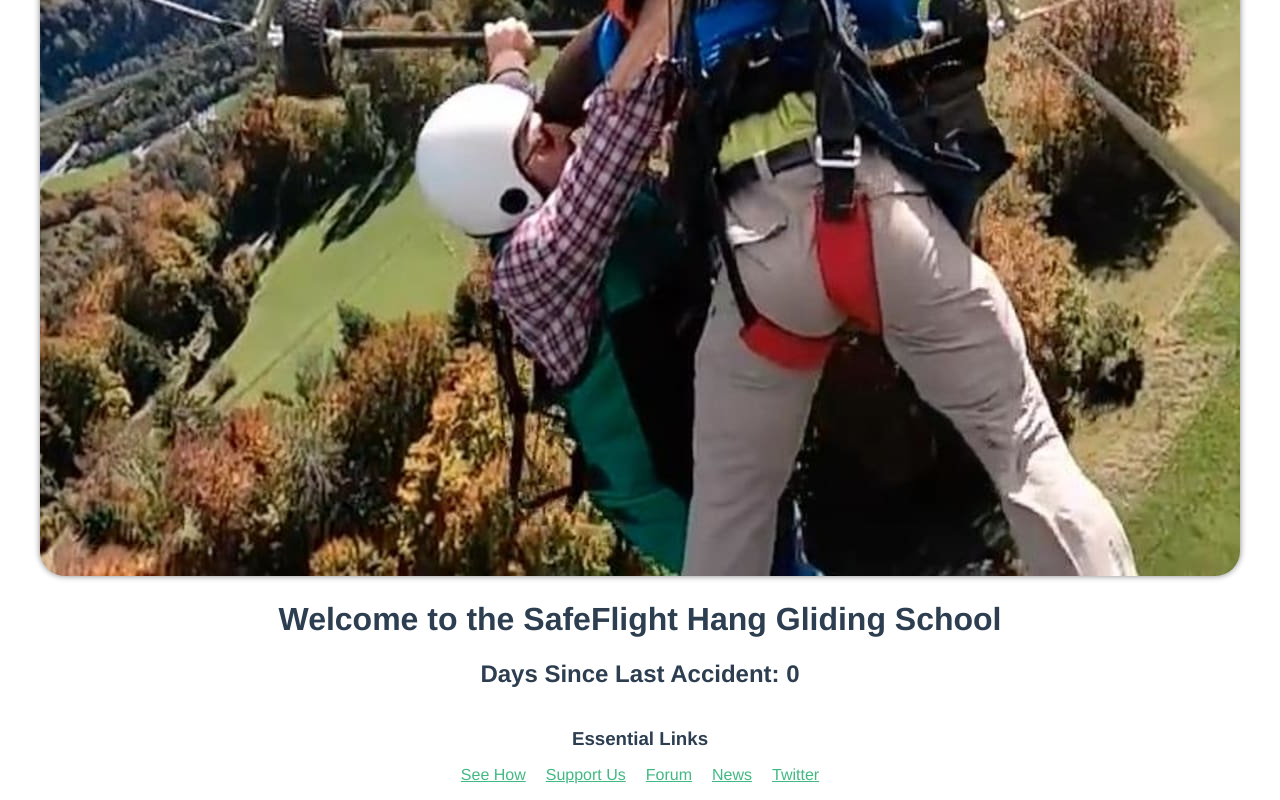
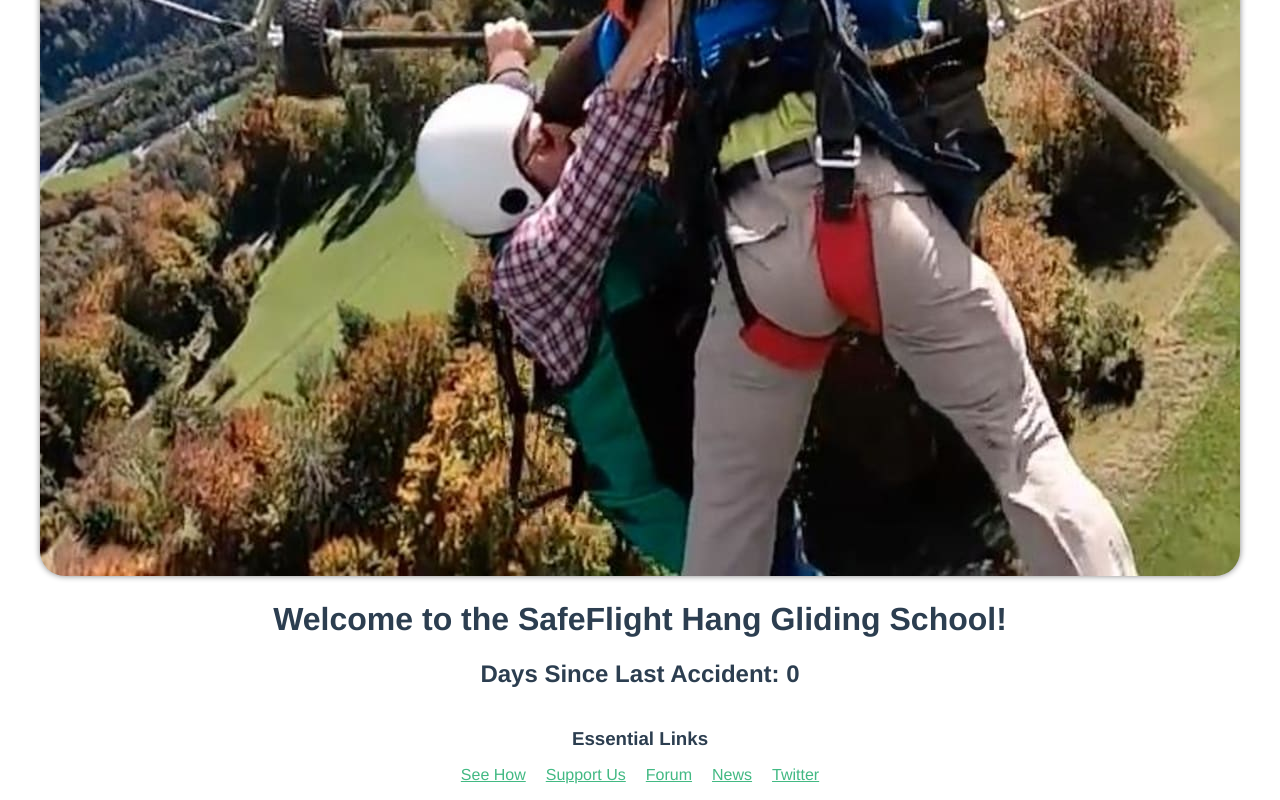
Before and after one commit to joshtestone/safeflight-hg-school, a Vue app: page / in a window 1280 px wide. Shown: the part 684-1484 px from the top of the page. Built offline with nearby package versions, Linux system fonts and the light colour scheme.

Commit message:
Added exclamation point

```diff
--- a/src/App.vue
+++ b/src/App.vue
@@ -1,6 +1,6 @@
 <template>
   <img id="portrait" alt="Portrait" src="./assets/portrait.jpg" />
-  <SafeFlightHGSchool msg="Welcome to the SafeFlight Hang Gliding School" />
+  <SafeFlightHGSchool msg="Welcome to the SafeFlight Hang Gliding School!" />
 </template>
 
 <script>
```
